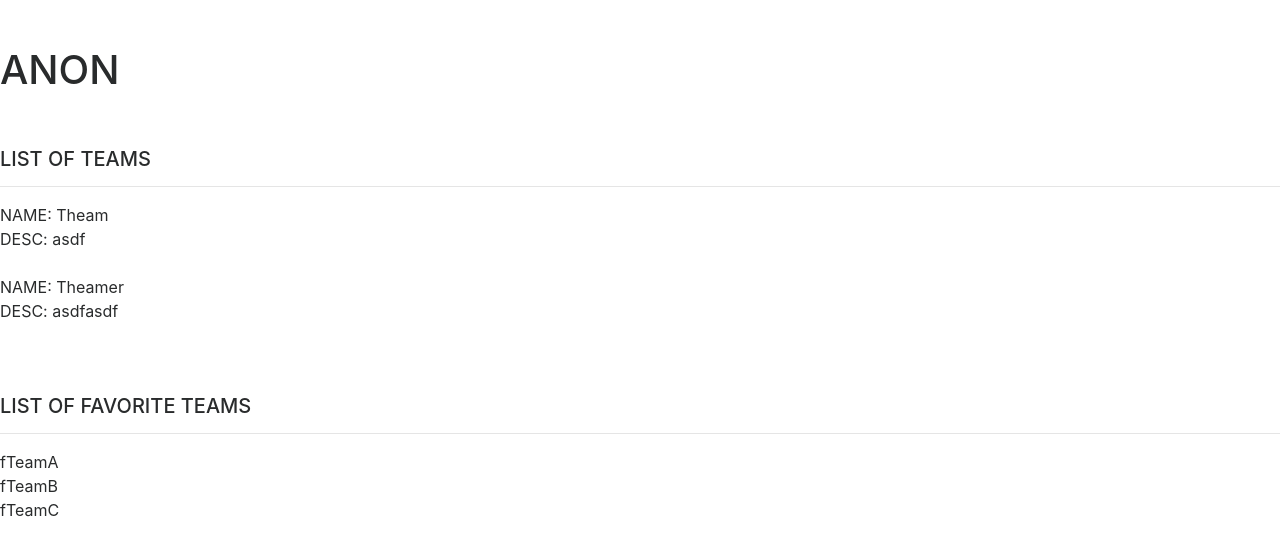
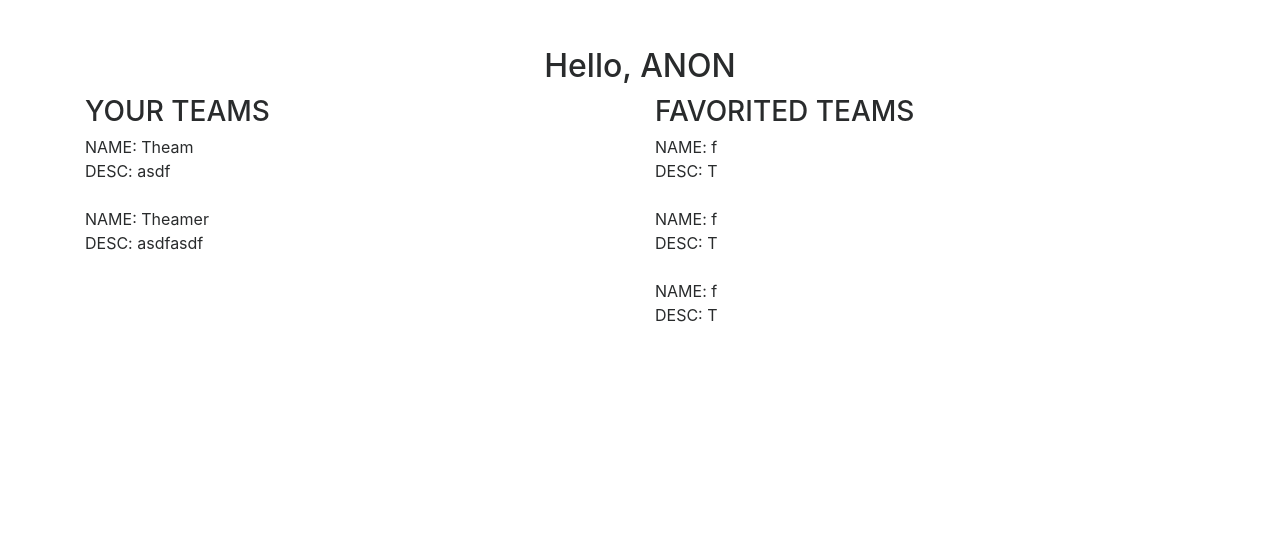
Before and after one commit to mcheng3/PokeBuilder, a Flask app: page /profile in a window 1280 px wide. Shown: the part 94-650 px from the top of the page. Run offline with Flask 2, Linux system fonts and the light colour scheme; a user stored in the database is signed in; data comes from the database, SQL or seed files in the repository; both versions use the stored data as it was after the commit; some libraries are stand-ins or nearby versions.

Commit message:
classwork for friday, 1/12

```diff
--- a/devlog.txt
+++ b/devlog.txt
@@ -30,3 +30,6 @@ Linked the database, the Flask app, and HTML files
 
 chengM -- 2018-01-11 04:11:49
 Updated /editpokemon. Now, when you select a pokemon from the list, a sprite of it shows, along with moves and its type.
+
+goldmanJ -- 2018-01-12 14:47:48
+began working on profile, main.py integration
--- a/templates/profile.html
+++ b/templates/profile.html
@@ -4,21 +4,26 @@ Pokebuilder
 {% endblock %}
 
 {% block body %}
-<h1>{{user}}</h1>
-
+<div class="container">
+    <div class="row justify-content-center">
+        <h2>Hello, {{user}}</h2>
         <br><br>
-<h5>LIST OF TEAMS</h5>
-<hr>
+    </div>
+    <div class="row">
+        <div class="col">
+            <h3>YOUR TEAMS</h3>
             {% for i in my_teams %}
             NAME: {{i[0]}} <br>
             DESC: {{i[1]}} <br><br>
             {% endfor %}
-
-<br><br>
-<h5>LIST OF FAVORITE TEAMS</h5>
-<hr>
+        </div>
+        <div class="col">
+            <h3>FAVORITED TEAMS</h3>
             {% for i in fav_teams %}
-{{i}}<br>
+            NAME: {{i[0]}} <br>
+            DESC: {{i[1]}} <br><br>
             {% endfor %}
-
+        </div>
+    </div>
+</div>
 {% endblock %}
```
Also changed, not shown: data/app.db. Lines whose indentation alone changed are shown as unchanged.
